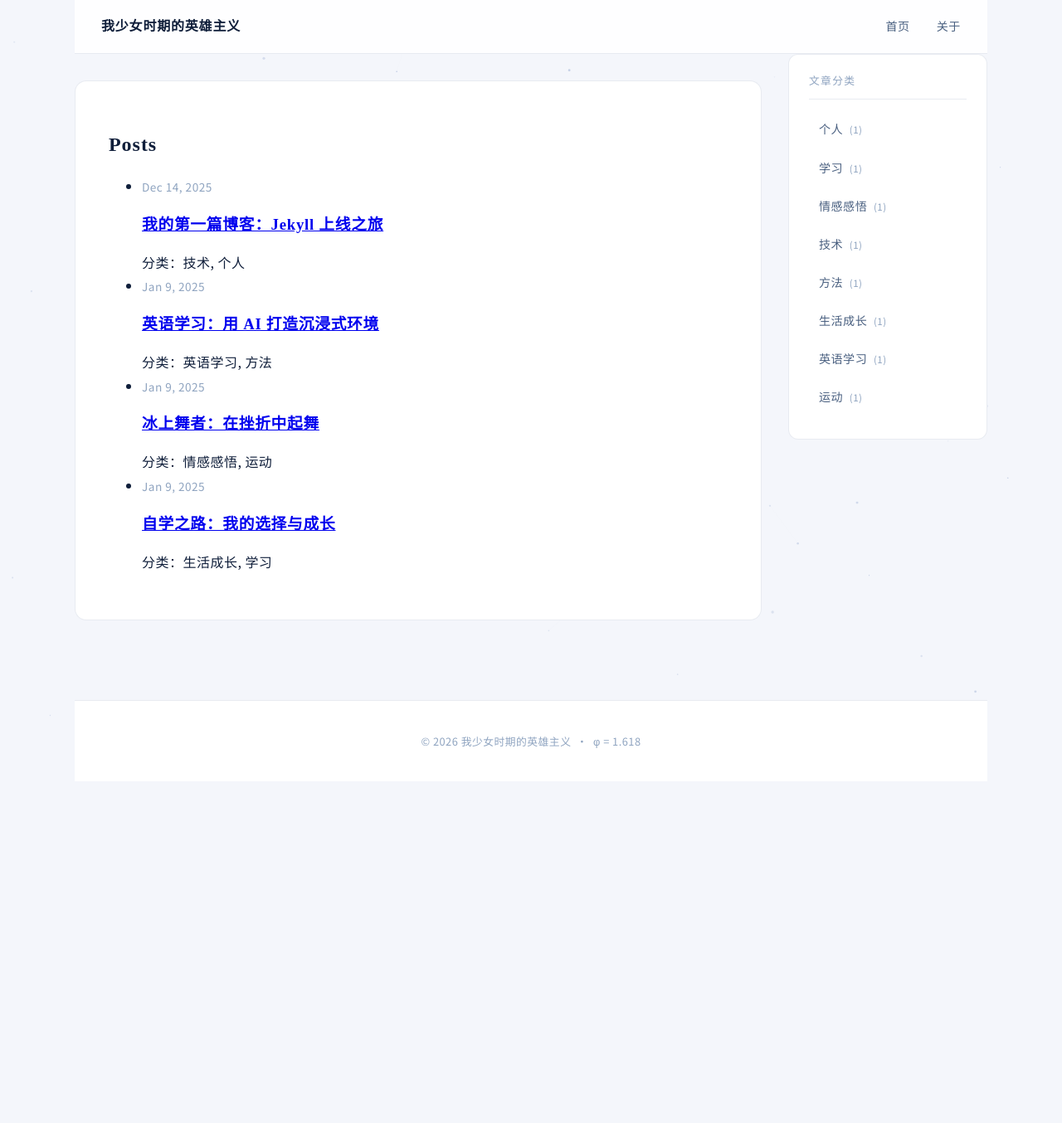
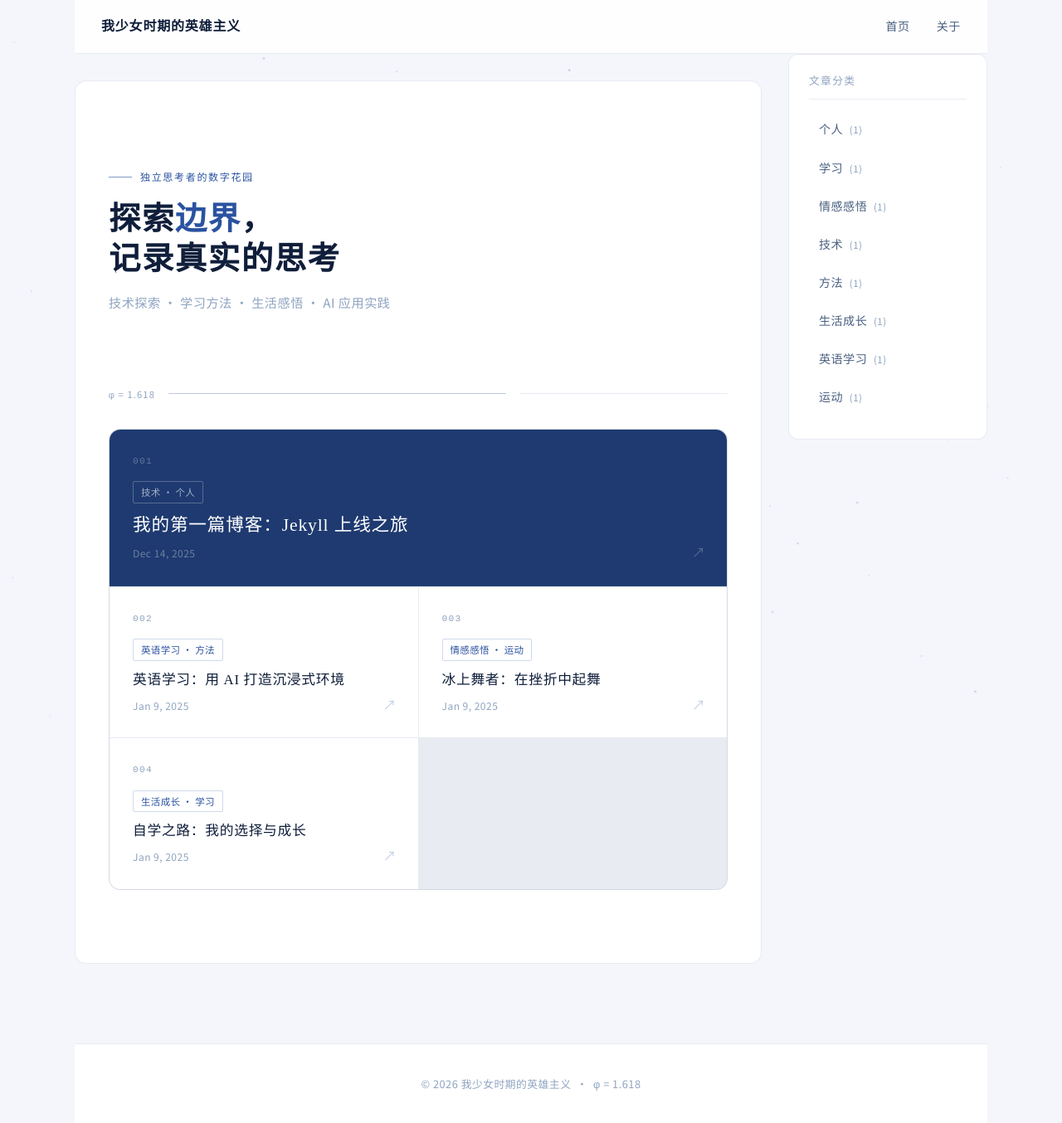
Before and after one commit to lqx220/lqx220.github.io, a Jekyll site: the page built from index.markdown, in a window 1280 px wide and 1355 px high. Shown: the whole window at 83% size. Built offline with Jekyll 4.4.1, drawn with Linux system fonts in a browser that asks for light colours.

Commit message:
Update home.html

```diff
--- a/_layouts/home.html
+++ b/_layouts/home.html
@@ -3,36 +3,36 @@ layout: default
 ---
 
 <div class="home">
-  {%- if page.title -%}
-    <h1 class="page-heading">{{ page.title }}</h1>
-  {%- endif -%}
 
-  {{ content }}
+  <!-- Hero -->
+  <div class="home-hero">
+    <div class="hero-eyebrow">独立思考者的数字花园</div>
+    <h1>探索<em>边界</em>，<br>记录真实的思考</h1>
+    <p class="sub">技术探索 · 学习方法 · 生活感悟 · AI 应用实践</p>
+  </div>
 
+  <!-- 黄金比例分割线 -->
+  <div class="phi-divider">
+    <span class="phi-label">φ = 1.618</span>
+    <div class="phi-seg phi-seg-a"></div>
+    <div class="phi-seg phi-seg-b"></div>
+  </div>
+
+  <!-- 文章卡片网格 -->
   {%- if site.posts.size > 0 -%}
-    <h2 class="post-list-heading">{{ page.list_title | default: "Posts" }}</h2>
-    <ul class="post-list">
-      {%- for post in site.posts -%}
-      <li>
-        {%- assign date_format = site.minima.date_format | default: "%b %-d, %Y" -%}
-        <span class="post-meta">{{ post.date | date: date_format }}</span>
-        <h3>
-          <a class="post-link" href="{{ post.url | relative_url }}">
-            {{ post.title | escape }}
-          </a>
-        </h3>
-        {%- if post.categories -%}
-          <div class="post-categories">
-            分类：
-            {%- for category in post.categories -%}
-              <span class="category-tag">{{ category }}</span>
-              {%- unless forloop.last -%}, {% endunless -%}
-            {%- endfor -%}
-          </div>
-        {%- endif -%}
-      </li>
-      {%- endfor -%}
-    </ul>
+  <div class="post-grid">
+    {%- for post in site.posts -%}
+    <a class="post-card {% if forloop.first %}featured{% endif %}" href="{{ post.url | relative_url }}">
+      <div class="post-num">{{ forloop.index | prepend: '00' | slice: -3, 3 }}</div>
+      {%- if post.categories.size > 0 -%}
+        <div class="post-tag-pill">{{ post.categories | join: ' · ' }}</div>
+      {%- endif -%}
+      <h3>{{ post.title | escape }}</h3>
+      <div class="post-date-label">{{ post.date | date: "%b %-d, %Y" }}</div>
+      <span class="post-arrow">↗</span>
+    </a>
+    {%- endfor -%}
+  </div>
   {%- endif -%}
 
 </div>
```
